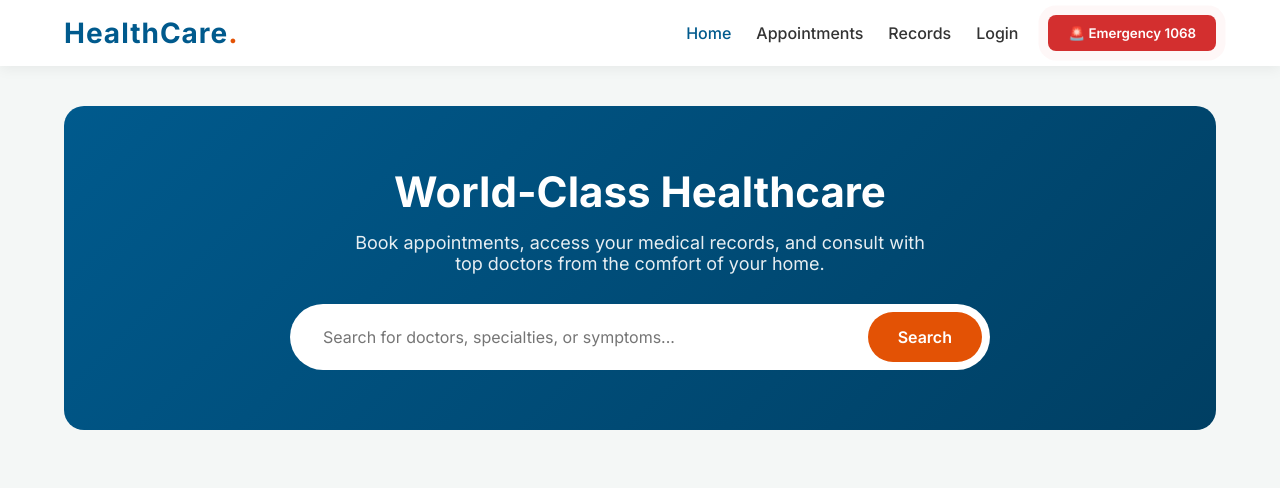
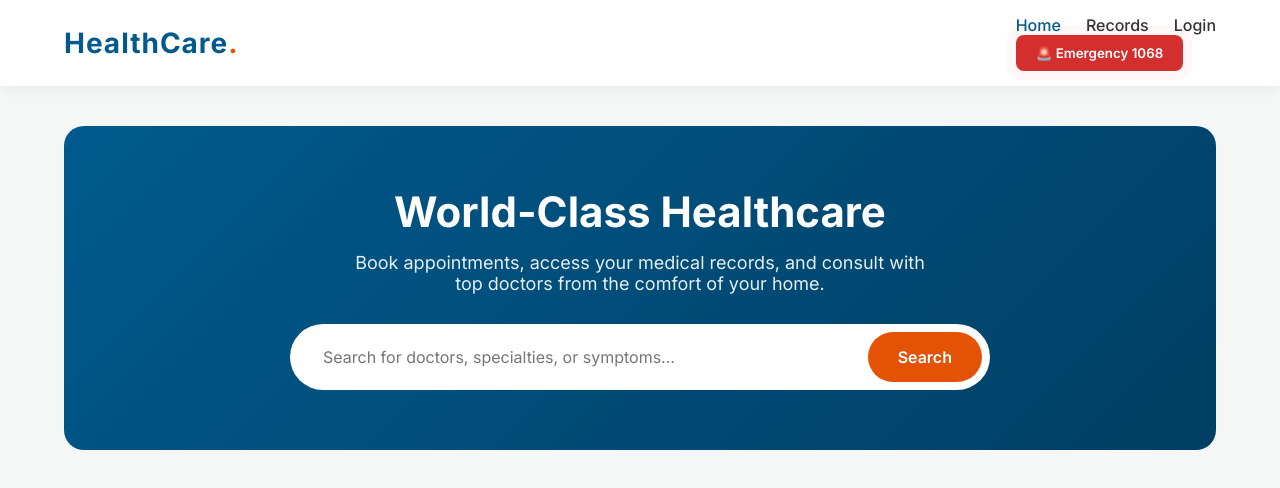
Before and after one commit to Sathya12345-hash/Healthcare-carModal, a plain HTML site: page hospital-portal.html in a window 1280 px wide. Drawn offline with Linux system fonts and the light colour scheme.

```diff
--- a/hospital-portal.html
+++ b/hospital-portal.html
@@ -57,7 +57,19 @@
         .logo span {
             color: var(--secondary);
         }
+The Page In and Page Out events should be triggered not only when the user switches between browser tabs but also when the user moves the mouse pointer outside the browser window or returns to it.
 
+Please ensure that these scenarios and related edge cases are covered during implementation and testing:
+
+* Switching from the current tab to another tab (Page Out).
+* Returning to the tab (Page In).
+* Moving the mouse pointer outside the browser window (Page Out, if applicable).
+* Moving the mouse pointer back into the browser window (Page In, if applicable).
+* Rapid tab switching.
+* Browser minimize and restore actions.
+* Window focus and blur events.
+
+Please verify that the Page In and Page Out conditions are triggered consistently across all supported browsers.
         nav {
             display: flex;
             align-items: center;
@@ -525,7 +537,7 @@
         <nav>
             <ul>
                 <li><a id="nav-home" class="active" onclick="switchTab('home')">Home</a></li>
-                <li><a id="nav-appointments" onclick="switchTab('appointments')">Appointments</a></li>
+                <!-- <li><a id="nav-appointments" onclick="switchTab('appointments')">Appointments</a></li> -->
                 <li><a id="nav-records" onclick="switchTab('records')">Records</a></li>
                 <li><a id="nav-login" onclick="switchTab('login')">Login</a></li>
             </ul>
```
